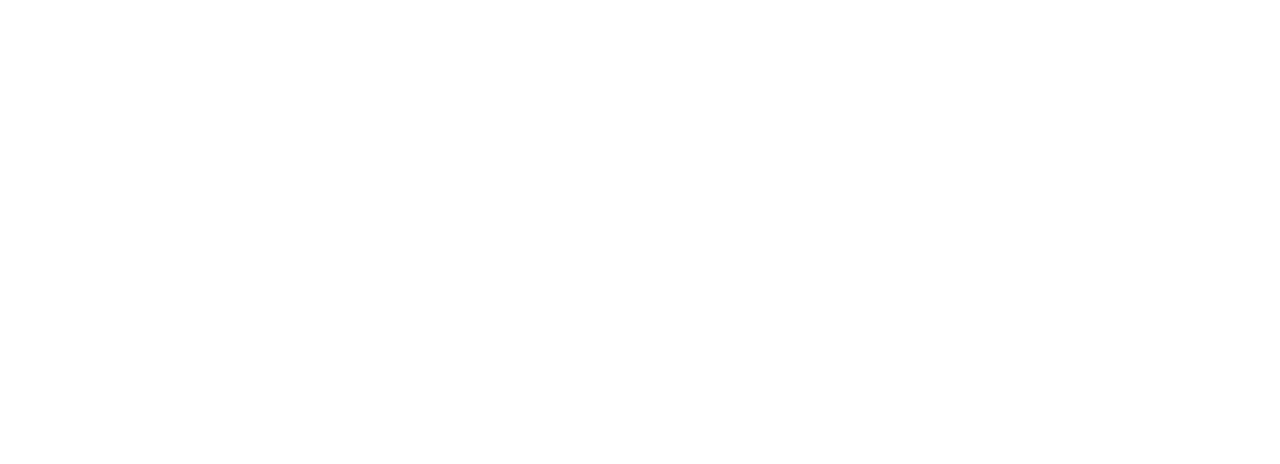
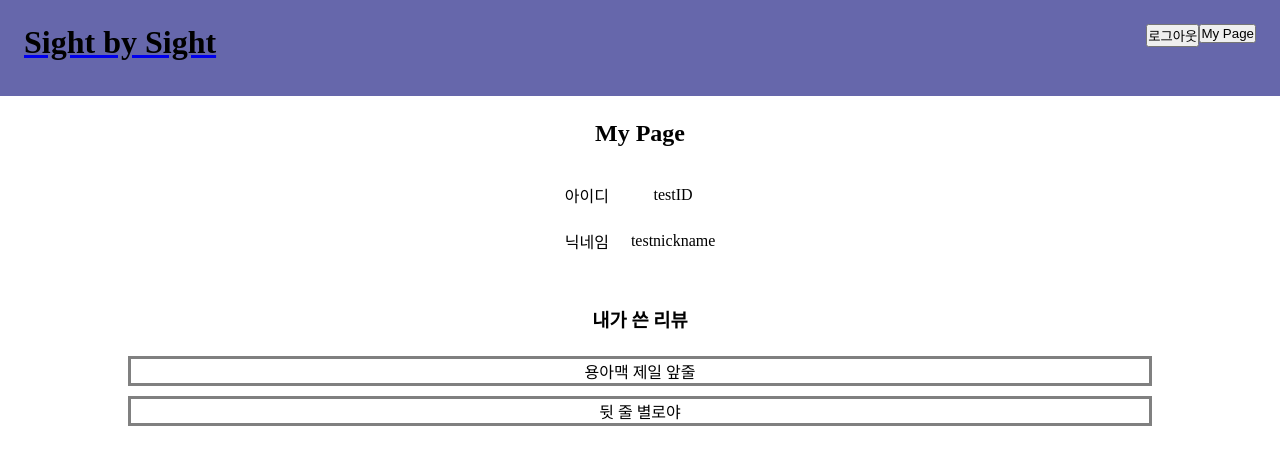
Before and after one commit to JeongIn37/SightBySight, a React (Create React App) app: page /MyPage/testnickname in a window 1280 px wide. Before the commit this address had no page. Shown: the top 464 px of the page. Built offline with nearby package versions, Linux system fonts and the light colour scheme.

Commit message:
add link and parameter

```diff
--- a/src/App.js
+++ b/src/App.js
@@ -20,9 +20,9 @@
         <Routes>
           <Route exact path='/' element={<Home />}></Route>
           <Route path='/SignUp' element={<SignUp />}></Route>
-          <Route path='/MyPage' element={<Profile />}></Route>
-          <Route path='/ReadReview/:no' element={<Review />}></Route>
-          <Route path='/WriteReview' element={<WriteReview />}></Route>
+          <Route path='/MyPage/:nickName' element={<Profile />}></Route>
+          <Route path='/ReadReview/:reviewNo' element={<Review />}></Route>
+          <Route path='/WriteReview/:theaterId/:theaterRow/:theaterColumn' element={<WriteReview />}></Route>
           <Route path='/Seats' element={<Seats />}></Route>
         </Routes>
       </Router>
--- a/src/header/Header.js
+++ b/src/header/Header.js
@@ -3,7 +3,9 @@
 import MyPageBtn from './MyPageBtn.js';
 import { Link } from "react-router-dom";
 
-function Header() {
+const Header = () => {
+
+    const nickName = "testnickname"
 
     if(window.location.pathname === '/') {
         return null;
@@ -19,7 +21,7 @@
 
                 </div>
                 <div className='mybtnwrap'>
-                    <Link to='/MyPage'>
+                    <Link to = {`/MyPage/${nickName}`}>
                         <button className="mybtn">My Page</button>
                     </Link>
                     <Link to='/'>
--- a/src/pages/Seats.js
+++ b/src/pages/Seats.js
@@ -28,7 +28,7 @@
             ]
         }
 
-        this.theaterData = {theaterName: "용산아이맥스", theaterRow: "P", theaterColumn: "10"};
+        this.theaterData = {theaterId: "1", theaterRow: "P", theaterColumn: "10"};
         console.log(this.theaterData.theaterName);
     }
 
@@ -63,7 +63,7 @@
                 </tbody>
             </table>
 
-            <Link to={'/WriteReview'}>
+            <Link to={`/WriteReview/${this.theaterData.theaterId}/${this.theaterData.theaterRow}/${this.theaterData.theaterColumn}`}>
                 <button>글쓰기</button>
             </Link>
             </div>
--- a/src/profile/Profile.js
+++ b/src/profile/Profile.js
@@ -1,9 +1,69 @@
-import React, {Component} from 'react';
+import React, {Component, useState, useEffect} from 'react';
 import './profile.css'
 import SingleReview from './SingleReview';
 import { Header } from '../header/index.js';
+import { useParams } from 'react-router-dom';
 
-class Profile extends Component{
+
+const Profile = (props) => {
+
+    const nickName = useParams();
+    console.log(nickName);
+
+    const [ myReviewList, setMyReviewList ] = useState([]);
+
+    useEffect(() => {
+        setMyReviewList([{
+                uuid: 1,
+                reviewTitle: "용아맥 제일 앞줄"
+            },
+            {
+                uuid: 2,
+                reviewTitle: "뒷 줄 별로야"
+            },
+        ]);
+    }, [ ])
+
+    console.log(myReviewList);
+
+    //const l = myReviewList.map((test)=> (<li>{test.reviewTitle}</li>));
+
+    return (
+        <div>
+            <Header />
+            <h2 className='profileTitle'>My Page</h2>
+            <div className='myInfo'>
+                <table className='myInfo-form'>
+                    <tbody>
+                        <tr>
+                            <td className='profileTableItem'>아이디</td>
+                            <td className='profileTableItem'>testID</td>
+                        </tr>
+                        <tr>
+                            <td className='profileTableItem'>닉네임</td>
+                            <td className='profileTableItem'>{nickName.nickName}</td>
+                        </tr>
+                    </tbody>
+                </table>
+            </div>
+            <div className='myReview'>
+                <h3 className='profileTitle'>내가 쓴 리뷰</h3>
+                <div>
+                    <ul id='myReviewList'>
+                        {
+                            myReviewList.map((review, index) => {
+                                return <SingleReview key={index} review={review}/>
+                            })
+                        }
+                    </ul>
+                </div>
+            </div>
+        </div>
+    );
+
+}
+
+/*class Profile extends Component{
     constructor(props){
         super(props);
         this.state = {
@@ -56,6 +116,6 @@
             </div>
         )
     }
-}
+}*/
 
 export default Profile;
--- a/src/review/ReviewMain.js
+++ b/src/review/ReviewMain.js
@@ -1,8 +1,85 @@
-import React, {Component, useState} from 'react';
+import React, {Component, useState, useEffect} from 'react';
 import './reviewMain.css';
 import SingleComment from './SingleComment';
 import { Header } from '../header/index.js';
+import { useParams } from 'react-router-dom';
 
+const ReviewMain = () => {
+
+    const reviewId = useParams();
+    console.log(reviewId);
+
+    const [comments, setComments] = useState([]);
+
+    useEffect(() => {
+        setComments([
+            {
+                uuid: 1,
+                writer: "홍길동",
+                date: "2022-01-13",
+                content: "첫 번째 댓글"
+            },
+            {
+                uuid: 2,
+                writer: "크로플",
+                date: "2022-01-14",
+                content: "크로플 먹고 싶어요"
+            },
+        ])
+    }, [ ])
+
+    const addComment = () => {
+        let value = document.querySelector('#newComment').value;
+        setComments([...comments, {
+            uuid: comments.length + 1,
+            writer: '사용자 닉네임',
+            date: new Date().toISOString().slice(0,10),
+            content: value
+        }]);
+    }
+
+    return (
+        <div className='ReviewMain'>
+            <Header />
+            <br/>
+            <div className='wrapTitle'>
+                <div className='ReviewTitle'>
+                    <h2>Title Here</h2>
+                    <p>작성자 이름 / 날짜</p>
+                </div>
+                <div className='theaterInfo'>
+                    <p>영화관 이름</p>
+                    <p>자리 정보</p>
+                </div>
+            </div>
+            <br/>
+            <div className='ReviewParagraph'>
+                <p>스파이더 맨 보고 왔습니다. 영화는 재미있는데, 자리가 너무 별로예요. (시력 2.0 2.0 입니다)</p>
+            </div>
+            <br/>
+            <div className='ReviewComments'>
+                <h3 className='ReviewCommentsTitle'>Comments</h3>
+                <div>
+                    <div className='writeComment'>
+                        <div className='nicknameComment'>닉네임</div>
+                        <textarea id='newComment'></textarea>
+                        <button id='addComment' onClick={addComment}>댓글 등록</button>
+                    </div>
+                    <ul id='commentList'>
+                        {
+                            comments.map(comment => {
+                                return <SingleComment key={comment.uuid} comment={comment}/>
+                            })
+                        }
+
+                    </ul>
+                </div>
+            </div>
+        </div>
+    );
+};
+
+/*
 class ReviewMain extends Component{
     constructor(props){
         super(props);
@@ -24,7 +101,15 @@
         }
 
         this.addComment = this.addComment.bind(this);
+
+        console.log(this.props);
+        //console.log(this.props.match.params.no);
+        //this.reviewId = props.match.params.no;
+
+        //this.parameter = useParams();
+        //console.log(this.parameter);
     }
+
 
     addComment(){
         let value = document.querySelector('#newComment').value;
@@ -36,7 +121,12 @@
         }]})
     }
 
+
     render(){
+
+        //const reviewId = props.match.params.no;
+        //console.log(params);
+       //const {params} = GetParam();
 
         return (
             <div className='ReviewMain'>
@@ -78,6 +168,6 @@
             </div>
         )
     }
-}
+}*/
 
 export default ReviewMain;
--- a/src/review/WriteReview.js
+++ b/src/review/WriteReview.js
@@ -1,8 +1,49 @@
 import React, {Component} from 'react';
 import './writeReview.css';
 import { Header } from '../header/index.js';
+import { useParams } from 'react-router-dom';
 
-class WriteReview extends Component{
+const WriteReview = () => {
+
+    const theater = useParams();
+    console.log(theater);
+
+    const submitReview = () => {
+        const reviewTitle = document.getElementsByName('reviewTitle')[0].value.trim();
+        const reviewContents = document.getElementsByName('reviewContents')[0].value.trim();
+
+        if(reviewTitle === ""){
+            return alert('제목을 입력해주세요.');
+        }
+        else if(reviewContents === ""){
+            return alert('내용을 입력해주세요.');
+        }
+
+        const data = {reviewTitle: reviewTitle, reviewContents: reviewContents};
+    }
+
+    return(
+        <div className='WriteReviewMain'>
+            <Header />
+            <br/>
+            <div className='titleWrap'>
+                <input type='text' className='WriteReviewTitle' name='reviewTitle' placeholder='제목을 입력해주세요.'/>
+            </div>
+            <div className='theaterInfo'>
+                <p>영화관 이름</p>
+                <p>{theater.theaterRow}행 {theater.theaterColumn}열</p>
+            </div>
+            <br/>
+            <div className='WriteReviewParagraph'>
+                <textarea className='ReviewWritingArea' name='reviewContents' placeholder='내용을 입력하세요.'></textarea>
+            </div>
+            <br/>
+            <button id='reveiwSubmit' onClick={submitReview}>등록</button>
+        </div>
+    );
+}
+
+/*class WriteReview extends Component{
     constructor(props){
         super(props);
         this.theaterData = {theaterName: "용산아이맥스", theaterRow: "P", theaterColumn: "10"};
@@ -49,6 +90,6 @@
     }
 
 
-}
+}*/
 
 export default WriteReview;
```
